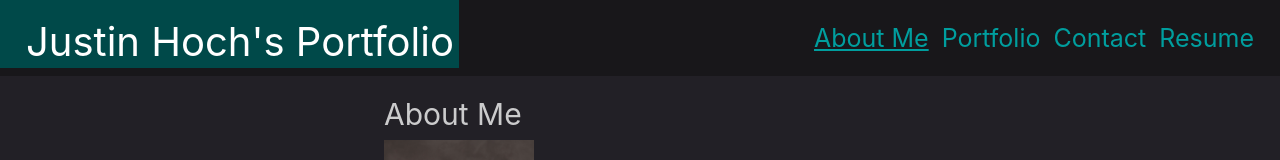
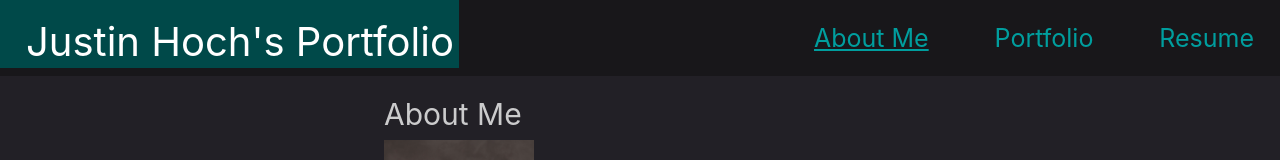
Before and after one commit to Justinean/react-portfolio, a React (Create React App) app: page / in a window 1280 px wide. Shown: the top 160 px of the page. Built offline with nearby package versions, Linux system fonts and the light colour scheme.

Commit message:
Removed contact page

```diff
--- a/src/components/Prerender.js
+++ b/src/components/Prerender.js
@@ -23,8 +23,6 @@ function Prerender() {
                 return <About />
             case 'portfolio':
                 return <Portfolio />
-            case 'contact':
-                return <Contact />
             case 'resume':
                 return <Resume />
             default:
--- a/src/components/navbar/Navbar.js
+++ b/src/components/navbar/Navbar.js
@@ -39,8 +39,6 @@ function Navbar({ currentPage, handlePageChange }) {
 
                 <Link currentPage={currentPage} handlePageChange={handlePageChange} displayName="Portfolio" locationName="portfolio" />
 
-                <Link currentPage={currentPage} handlePageChange={handlePageChange} displayName="Contact" locationName="contact" />
-
                 <Link currentPage={currentPage} handlePageChange={handlePageChange} displayName="Resume" locationName="resume" />
             </div>
         </div>
```
